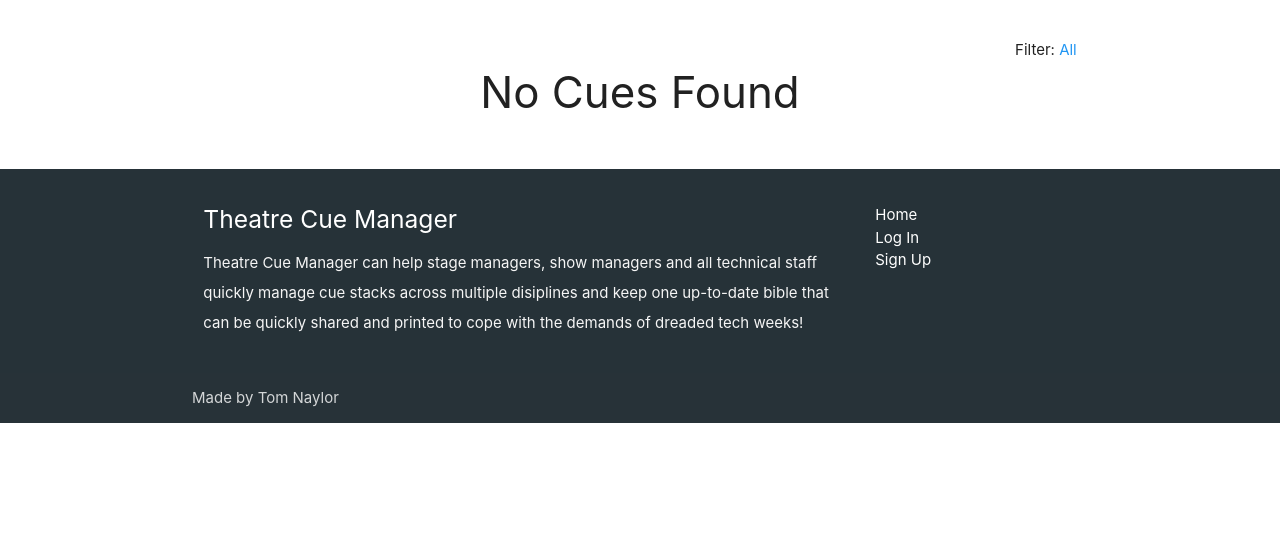
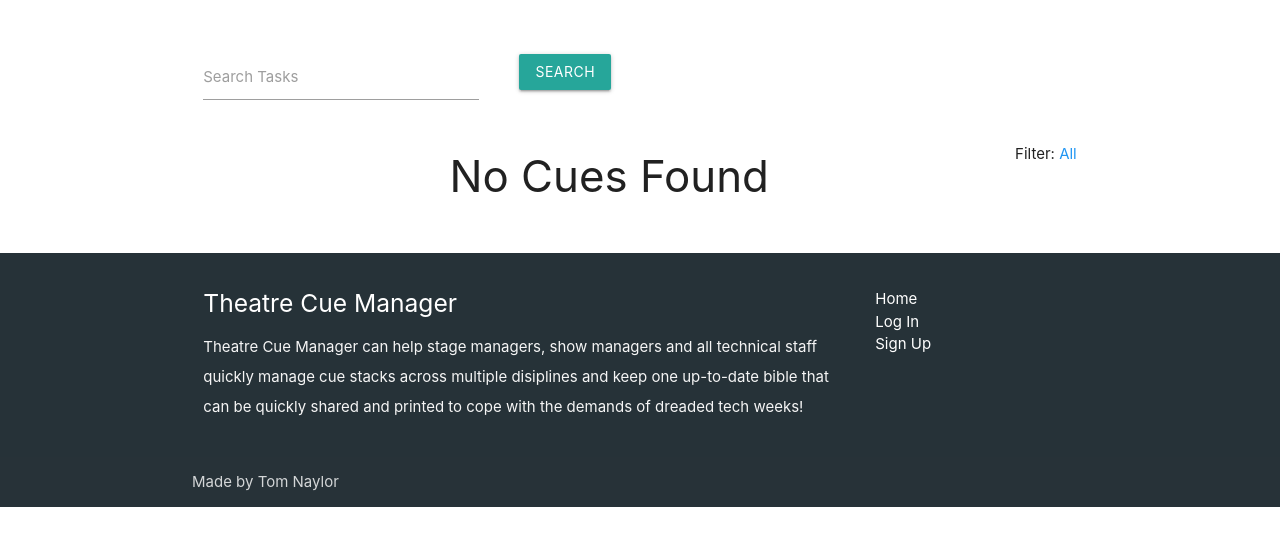
Before and after one commit to tomnaylor/codeinstitute-ms3, a Flask app: page / in a window 1280 px wide. Shown: the part 148-694 px from the top of the page. Run offline with Flask 2, Linux system fonts and the light colour scheme; data that the repository does not hold is empty; some libraries are stand-ins or nearby versions.

Commit message:
feat: ability to search thru cues

```diff
--- a/app.py
+++ b/app.py
@@ -45,6 +45,10 @@
     if request.method == 'GET' and request.args.get("dept"):
         query = request.args.get("dept")
         cues = mongo.db.cues.find({"dept": query}).sort("time", 1)
+    elif request.method == 'GET' and request.args.get("search"):
+        query = request.args.get("search")
+        cues = mongo.db.cues.find( { 'desc' : { '$regex' : query, '$options' : 'i' } } )
+        #cues = mongo.db.cues.find({"desc" : "/in/"}).sort("time", 1)
     else:
         cues = mongo.db.cues.find().sort("time", 1)
 
--- a/templates/cues.html
+++ b/templates/cues.html
@@ -6,6 +6,19 @@
 
 
 {% block content %}
+
+<form action="{{ url_for('get_cues') }}" method="get">
+    <div class="row">
+        <div class="input-field col s4">
+            <input type="text" name="search" id="search" minlength="2" class="validate" required>
+            <label for="search">Search Tasks</label>
+        </div>
+        <div class="input-field col s2">
+            <button type="submit" class="btn">Search</button>
+        </div>
+    </div>
+</form>
+
 
 <div class="right">
     Filter:
```
